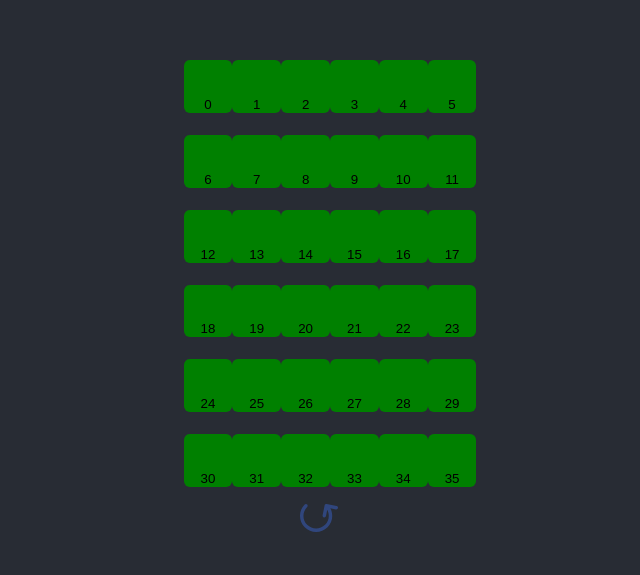
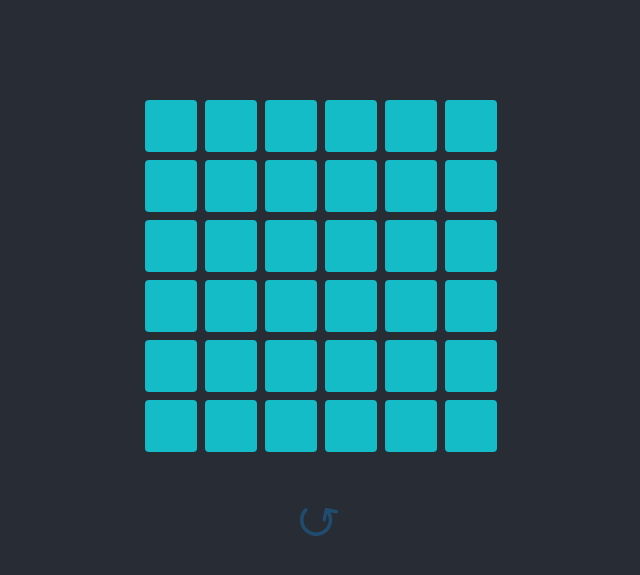
Before and after one commit to torian12321/react-tiles, a React (Create React App) app: page / in a window 1280 px wide. Shown: the part 105-680 px from the top of the page, without its empty margins (321-961 px from the left). Built offline with nearby package versions, Linux system fonts and the light colour scheme.

Commit message:
Add square styles to tiles

```diff
--- a/src/App.css
+++ b/src/App.css
@@ -20,7 +20,7 @@
   flex-direction: column;
   align-items: center;
   justify-content: center;
-  font-size: calc(10px + 2vmin);
+  /* font-size: calc(10px + 2vmin); */
   color: white;
 }
 
--- a/src/components/Board/Board.module.scss
+++ b/src/components/Board/Board.module.scss
@@ -2,10 +2,13 @@
   display: flex;
   flex-direction: column;
   flex-wrap: nowrap;
+  padding: 48px;
+  justify-content: center;
 }
 
 .row {
   display: flex;
   flex-direction: row;
   flex-wrap: nowrap;
+  justify-content: center;
 }
--- a/src/components/Tile/Tile.module.scss
+++ b/src/components/Tile/Tile.module.scss
@@ -1,35 +1,69 @@
+$boxSize: 60px;
 
 .wrapper {
-  flex-basis: calc(100% / 6);
+  font-size: $boxSize;
   box-sizing: border-box;
-  // margin: 6px;
   padding: 6px;
   transition: opacity .2s;
+  min-height: 1em;
+  min-width: 1em;
 
-  .tile {
-    background: green;
-  }
-  &.flipped .tile {
-    background: red;
-  }
   &.selected {
-    opacity: .2;
+    opacity: .4;
   }
 }
 
-.tile {
-  background-color: currentColor;
-
-  width: 100%;
-  padding-top: 100%;
-
+.panel {
+  margin: 0;
+  padding: 0;
+  display: block;
+  position: relative;
+  perspective: 600px;
+  background: transparent;
   border: none;
-  outline: none;
-  box-sizing: content-box;
-  margin: 5px;
-  border-radius: 6px;
-  transition: background .4s;
-  transition-delay: .2s;
-
+  font-size: inherit;
   cursor: pointer;
 }
+
+.front,
+.back {
+  height: inherit;
+	position: absolute;
+	top: 0;
+  transform-style: preserve-3d;
+  backface-visibility: hidden;
+  transition: all .4s ease-in-out;
+}
+.front {
+	z-index: 900;
+  transform: rotateX(0deg) rotateY(0deg);
+}
+.back {
+  z-index: 1000;
+  transform: rotateY(-180deg);
+}
+.flipped {
+  .front {
+    z-index: 900;
+    transform: rotateY(180deg);
+  }
+  .back {
+    z-index: 1000;
+    transform: rotateX(0deg) rotateY(0deg);
+  }
+}
+
+.box1,
+.box2 {
+	width: .8em;
+	height: .8em;
+	margin: 0 auto;
+  border-radius: 4px;
+  border: 2px solid transparent;
+}
+.box1 {
+	background-color: #14bcc8;
+}
+.box2 {
+	background-color: #ff7e70;
+}
--- a/src/components/Tile/Tile.tsx
+++ b/src/components/Tile/Tile.tsx
@@ -32,10 +32,17 @@ const Tile: React.FunctionComponent<Props & State> = ({
         aria-label={`tile-${id}`}
         {...longPressEvent}
         onDoubleClick={handleDoubleClick}
+        className={styles.panel}
+      >
+        <div className={styles.front}>
+          <div className={styles.box1} />
+        </div>
+        <div className={styles.back}>
+          <div className={styles.box2} />
+        </div>
+      </button>
 
-        className={styles.tile}
-      >{id}
-      </button>
+
     </div>
   );
 };
```
Also changed, not shown: src/components/BtnReset/undo.svg.
